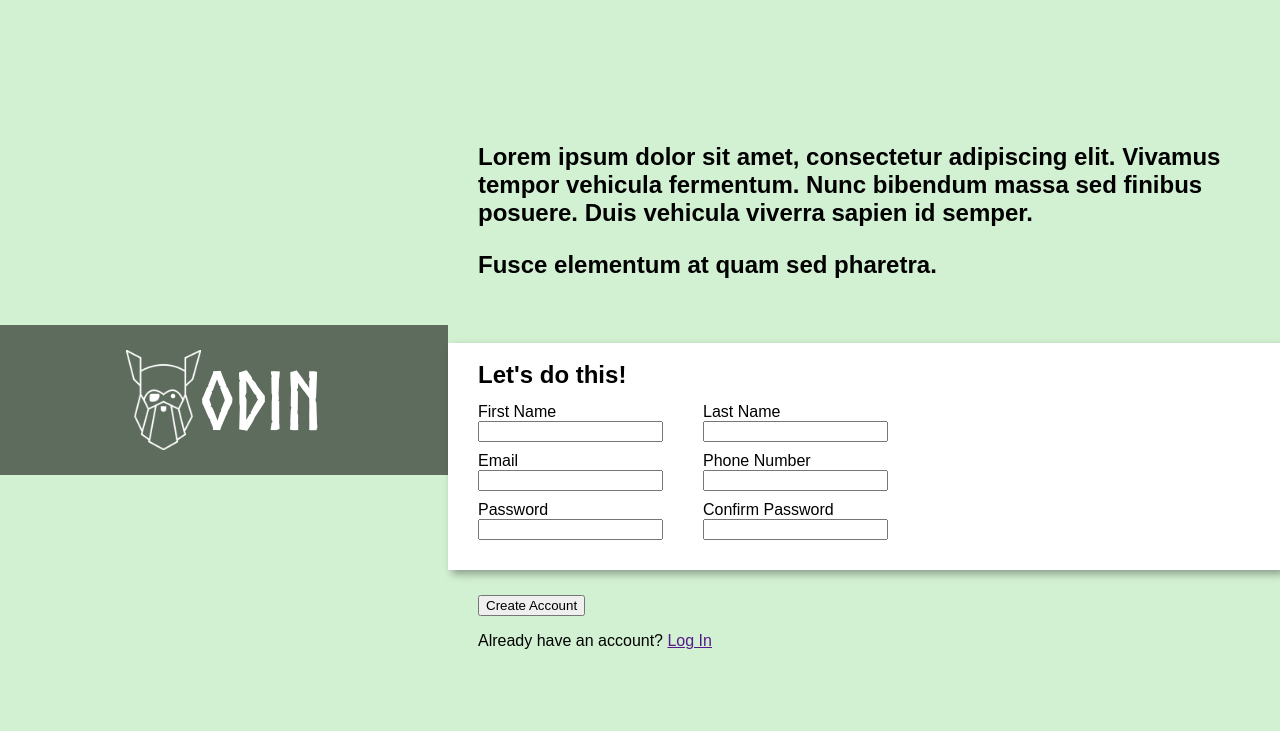
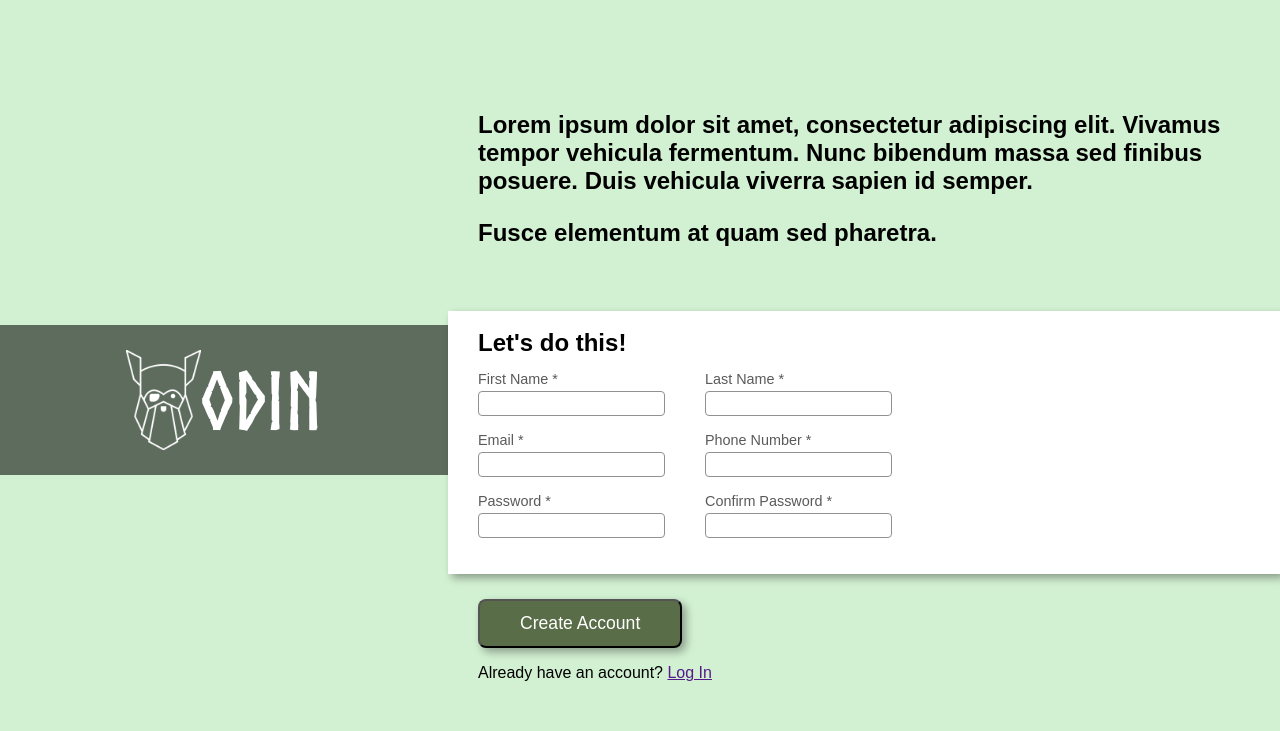
Before and after one commit to quackBear57/odin-sign-up-form, a plain HTML site: page index.html in a window 1280 px wide. Drawn offline with Linux system fonts and the light colour scheme.

Commit message:
finish form, add validity styles

```diff
--- a/index.html
+++ b/index.html
@@ -24,52 +24,73 @@
             </div>
             <div class="right" id="formContainer">
                 <h2>Let's do this!</h2>
-                <form>
+                <form id="myForm">
                     <div class="formRow">
                         <div class="formStack">
-                            <label for="firstName">First Name</label>
-                            <input type="text" name="firstName" id="firstName">
+                            <label for="firstName">First Name *</label>
+                            <input type="text"
+                                    name="firstName"
+                                    id="firstName"
+                                    required
+                                    placeholder=" ">
                         </div>
                         <div class="formStack">
-                            <label for="lastName">Last Name</label>
-                            <input type="text" name="lastName" id="lastName">
+                            <label for="lastName">Last Name *</label>
+                            <input type="text"
+                                    name="lastName"
+                                    id="lastName"
+                                    required
+                                    placeholder=" ">
                         </div>
                     </div>
 
                     <div class="formRow">
                         <div class="formStack">
-                            <label for="email">Email</label>
-                            <input type="email" name="email" id="email">
+                            <label for="email">Email *</label>
+                            <input type="email"
+                                    name="email"
+                                    id="email"
+                                    required
+                                    placeholder=" ">
                         </div>
                         <div class="formStack">
-                            <label for="phone">Phone Number</label>
-                            <input type="tel" name="phone" id="phone">
+                            <label for="phone">Phone Number *</label>
+                            <input type="tel"
+                                    name="phone"
+                                    id="phone"
+                                    required
+                                    placeholder=" ">
                         </div>
                     </div>
 
                     <div class="formRow">
                         <div class="formStack">
-                            <label for="password">Password</label>
+                            <label for="password">Password *</label>
                             <input type="password"
                                     name="password"
-                                    id="password">
+                                    id="password"
+                                    required
+                                    placeholder=" ">
                         </div>
                         <div class="formStack">
-                            <label for="passwordConfirm">Confirm Password</label>
+                            <label for="passwordConfirm">Confirm Password *</label>
                             <input type="password"
                                     name="passwordConfirm"
-                                    id="passwordConfirm">
+                                    id="passwordConfirm"
+                                    required
+                                    placeholder=" ">
                         </div>
                     </div>
                 </form>
             </div>
             <div class="right" id="rightFooter">
-                <button type="submit" id="btnSubmit">Create Account</button>
+                <button type="submit" id="btnSubmit" form="myForm">Create Account</button>
                 <p class="footerText">Already have an account?
                     <a href="">Log In</a>
                 </p>
             </div>
         </div>
     </div>
+    <script src="./javascript.js"></script>
 </body>
 </html>
--- /dev/null
+++ b/javascript.js
@@ -0,0 +1,9 @@
+const email = document.getElementById('email');
+
+email.addEventListener('input', (event) => {
+    if (email.validity.typeMismatch) {
+        email.setCustomValidity("Please enter a valid email address");
+    } else {
+        email.setCustomValidity("");
+    }
+});
--- a/style.css
+++ b/style.css
@@ -105,8 +105,41 @@ h2 {
     flex-direction: column;
 }
 
+label {
+    font-size: 0.9rem;
+    color: rgb(90, 90, 90);
+    padding-bottom: 4px;
+}
+
+input {
+    margin-bottom: 6px;
+    border: 1px solid rgb(145, 145, 145);
+    border-radius: 4px;
+    padding: 4px;
+}
+
+input:focus {
+    border: 2px solid #2d15b8;
+    box-shadow: 0 0 1px 1px rgb(15, 142, 247);
+    margin: -1px;
+    outline: none;
+}
+
+input:not(:focus):not(:placeholder-shown):invalid {
+    border: 1px solid #f70505;
+}
+
 #rightFooter {
     padding: var(--rightContainerPadding);
+}
+
+#btnSubmit {
+    color: white;
+    background-color: #596D48;
+    padding: 12px 40px;
+    border-radius: 8px;
+    box-shadow: 4px 4px 8px 0px rgba(0,0,0,0.35);
+    font-size: 1.1rem;
 }
 
 .footerText {
```
